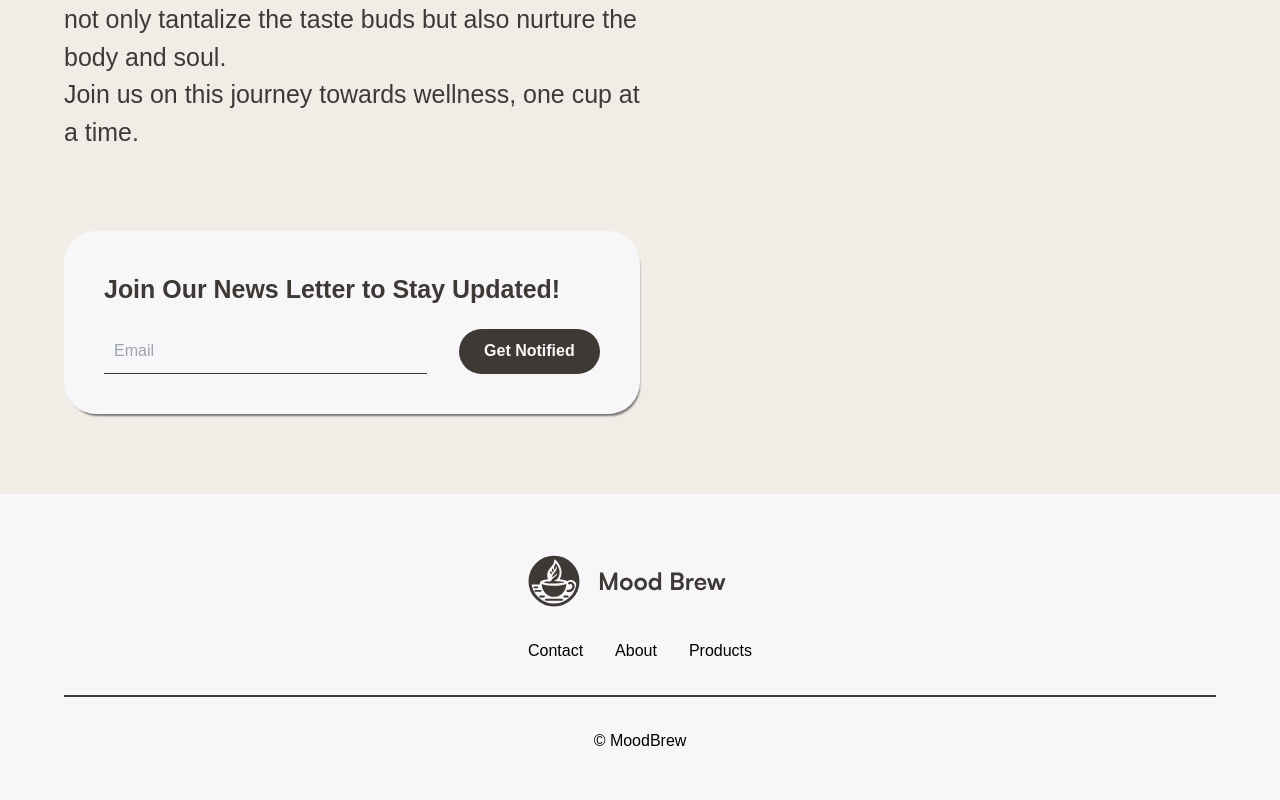
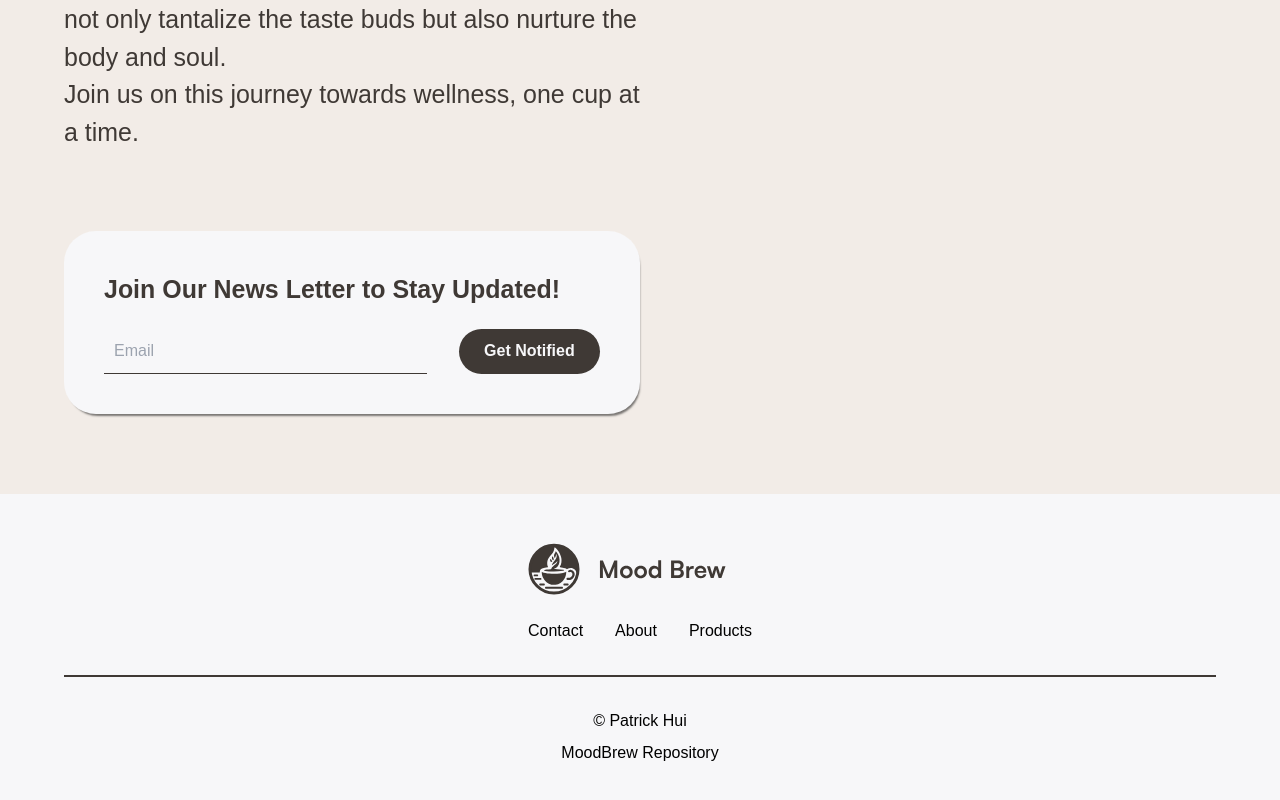
Before and after one commit to Patrickhuiwork/assessment2, a Next.js app: page / in a window 1280 px wide. Shown: the part 2128-2928 px from the top of the page. Built offline with nearby package versions, Linux system fonts and the light colour scheme; a web font is replaced by a local one.

Commit message:
updated footer

```diff
--- a/src/components/Footer/Footer.module.css
+++ b/src/components/Footer/Footer.module.css
@@ -10,7 +10,7 @@
 .footersection{
     display: flex;
     justify-content: space-between;
-    margin-top: 2rem;
+    margin-top: 1rem;
     cursor: pointer;
     gap: 2rem;
 }
@@ -22,3 +22,7 @@
     width: 90vw;
     text-align: center;
 }
+
+.link{
+    margin-top: .5rem;
+}
--- a/src/components/Footer/index.tsx
+++ b/src/components/Footer/index.tsx
@@ -12,7 +12,10 @@ export default function Footer() {
                 <p className={classes.link}>Products</p>
             </div>
         </div>
-        <p className={classes.border}>© MoodBrew</p>
+        <p className={classes.border}>© Patrick Hui</p>
+        <a href='https://github.com/NeemaToto/MoodBrew'>
+          <p className={classes.link}>MoodBrew Repository</p>
+        </a>
     </footer>
   )
 }
```
